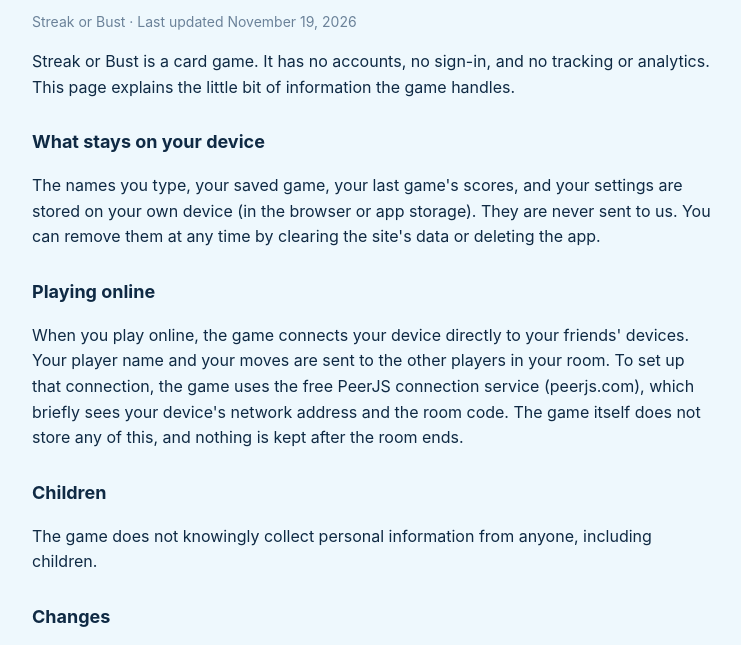
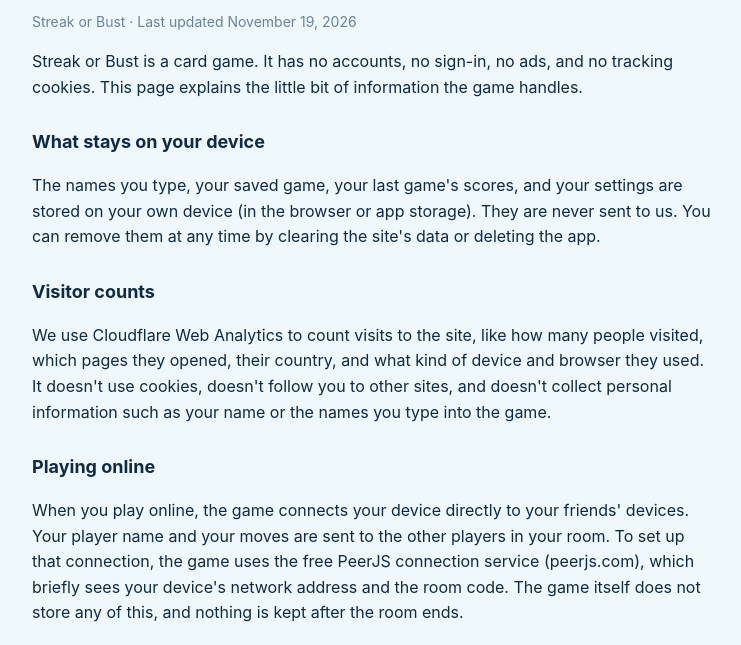
Before and after one commit to streakorbust/streakorbust.github.io, a website: page privacy.html in a window 1280 px wide. Shown: the part 80-725 px from the top of the page, without its empty margins (268-1009 px from the left). Drawn offline with Linux system fonts and the light colour scheme.

Commit message:
Privacy page: describe Cloudflare Web Analytics (cookieless visit counts)
Co-Authored-By: Claude Opus 5.5 <noreply@anthropic.com>

```diff
--- a/privacy.html
+++ b/privacy.html
@@ -18,10 +18,13 @@
   <h1>Privacy Policy</h1>
   <p class="muted">Streak or Bust · Last updated November 19, 2026</p>
 
-  <p>Streak or Bust is a card game. It has no accounts, no sign-in, and no tracking or analytics. This page explains the little bit of information the game handles.</p>
+  <p>Streak or Bust is a card game. It has no accounts, no sign-in, no ads, and no tracking cookies. This page explains the little bit of information the game handles.</p>
 
   <h2>What stays on your device</h2>
   <p>The names you type, your saved game, your last game's scores, and your settings are stored on your own device (in the browser or app storage). They are never sent to us. You can remove them at any time by clearing the site's data or deleting the app.</p>
+
+  <h2>Visitor counts</h2>
+  <p>We use Cloudflare Web Analytics to count visits to the site, like how many people visited, which pages they opened, their country, and what kind of device and browser they used. It doesn't use cookies, doesn't follow you to other sites, and doesn't collect personal information such as your name or the names you type into the game.</p>
 
   <h2>Playing online</h2>
   <p>When you play online, the game connects your device directly to your friends' devices. Your player name and your moves are sent to the other players in your room. To set up that connection, the game uses the free PeerJS connection service (peerjs.com), which briefly sees your device's network address and the room code. The game itself does not store any of this, and nothing is kept after the room ends.</p>
--- a/sw.js
+++ b/sw.js
@@ -1,6 +1,6 @@
 // Offline support: try the network first (so updates arrive automatically),
 // fall back to the cached copy when offline or slow.
-const VERSION = 'streakorbust-v47';
+const VERSION = 'streakorbust-v48';
 const FILES = ['./', 'index.html', 'styles.css', 'engine.js', 'app.js', 'net.js', 'manifest.webmanifest', 'icons/icon-180.png', 'icons/icon-192.png', 'icons/icon-512.png'];
 
 self.addEventListener('install', (e) => {
```
